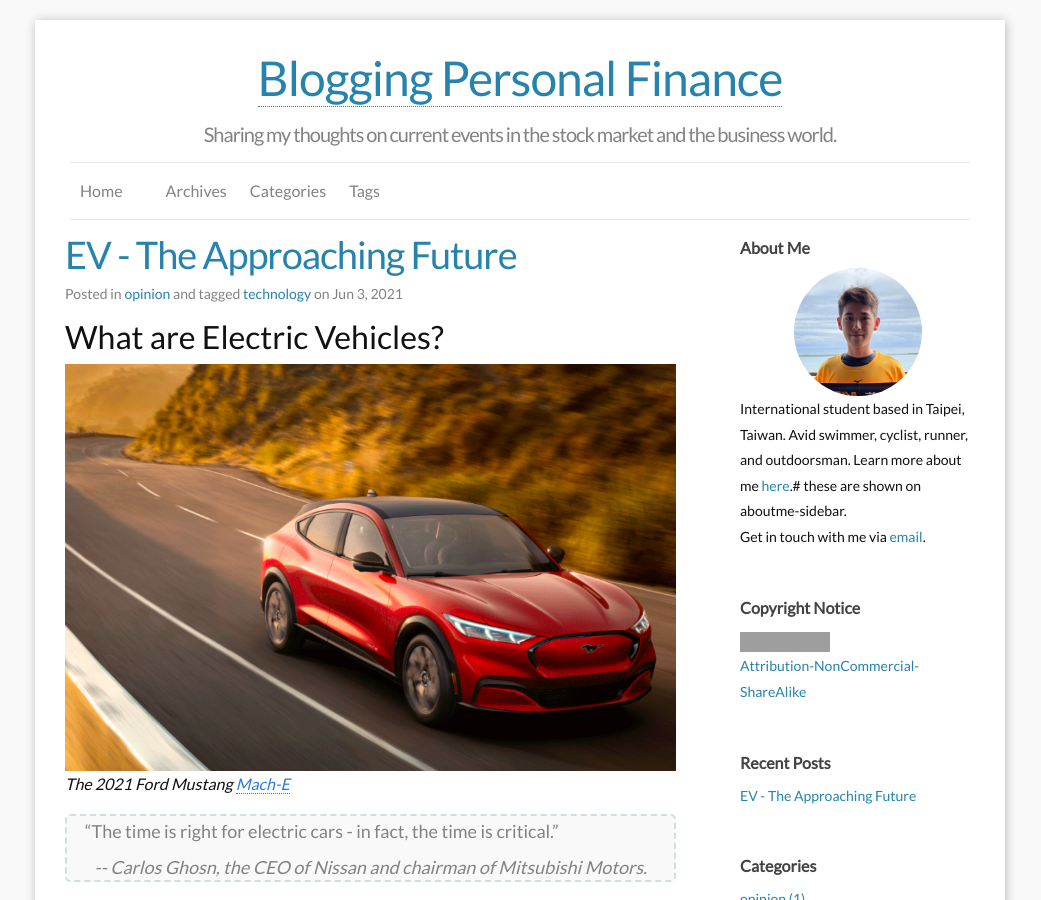
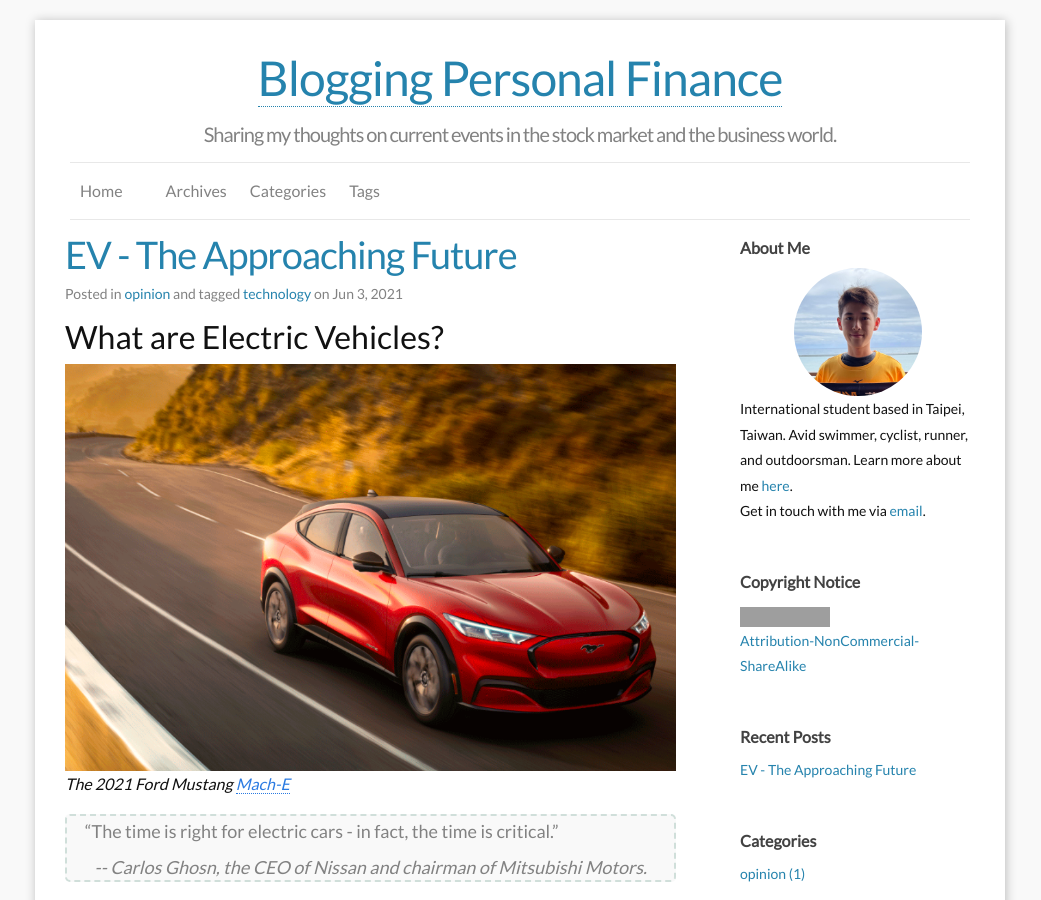
Before and after one commit to brianchao-dev/brianchao-dev.github.io, a Jekyll site: the page built from index.html, in a window 1280 px wide and 900 px high. Shown: the whole window, without its empty margins (120-1161 px from the left). Built offline with Jekyll 4.4.1, drawn with Linux system fonts in a browser that asks for light colours; the list of posts is cut into pages by our own code; grey boxes are pictures that could not be loaded.

Commit message:
All good

```diff
--- a/_config.yml
+++ b/_config.yml
@@ -14,7 +14,7 @@ twitter_username: # yulijia
 github_username:  # yulijia
 disqus_shortname: # freshman21
 favicon:     "/images/favicon.ico"
-aboutme: International student based in Taipei, Taiwan. Avid swimmer, cyclist, runner, and outdoorsman. Learn more about me <a href="/about/">here</a>.# these are shown on aboutme-sidebar.
+aboutme: International student based in Taipei, Taiwan. Avid swimmer, cyclist, runner, and outdoorsman. Learn more about me <a href="/about/">here</a>.
 aboutme_photo: "/images/brian-headshot.jpg"
 google_analytics_key: # UA-57979084-1 # put YOUR key here to enable tracking! (blank to disable)
 
```
